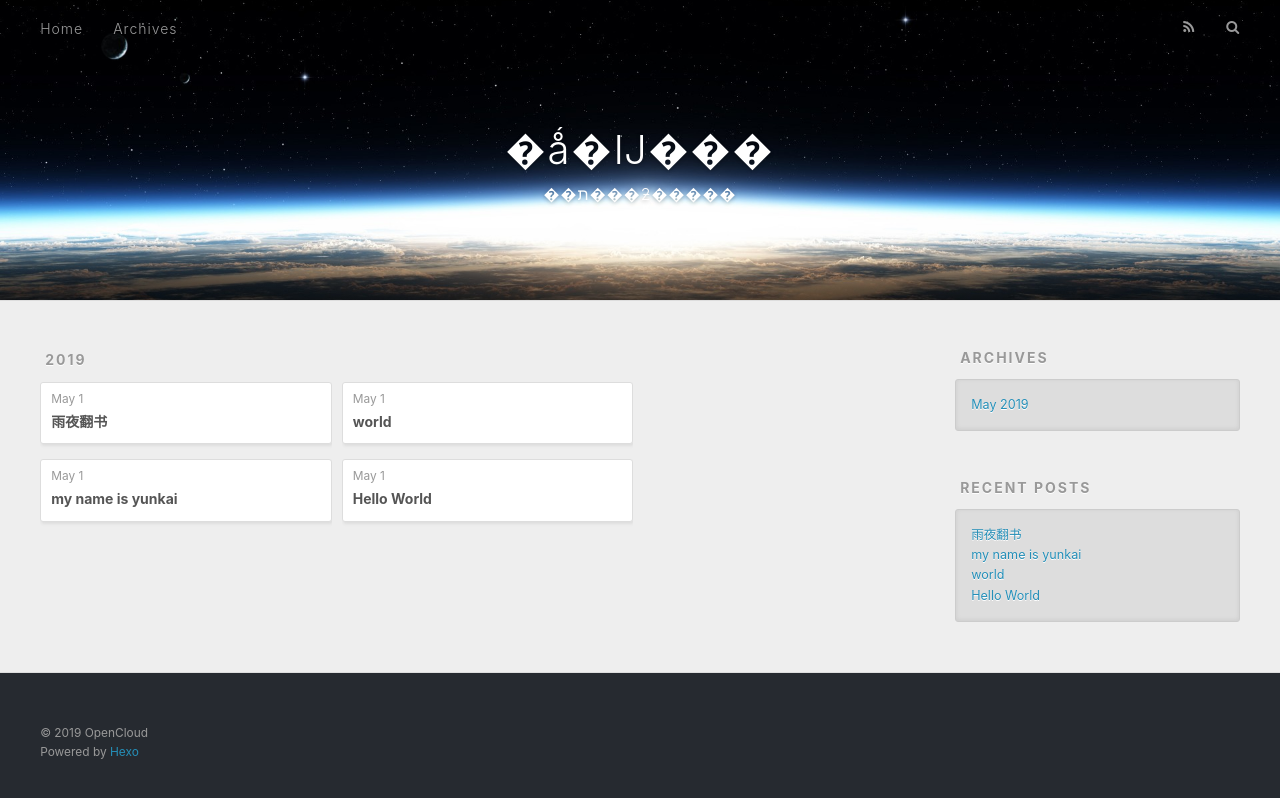
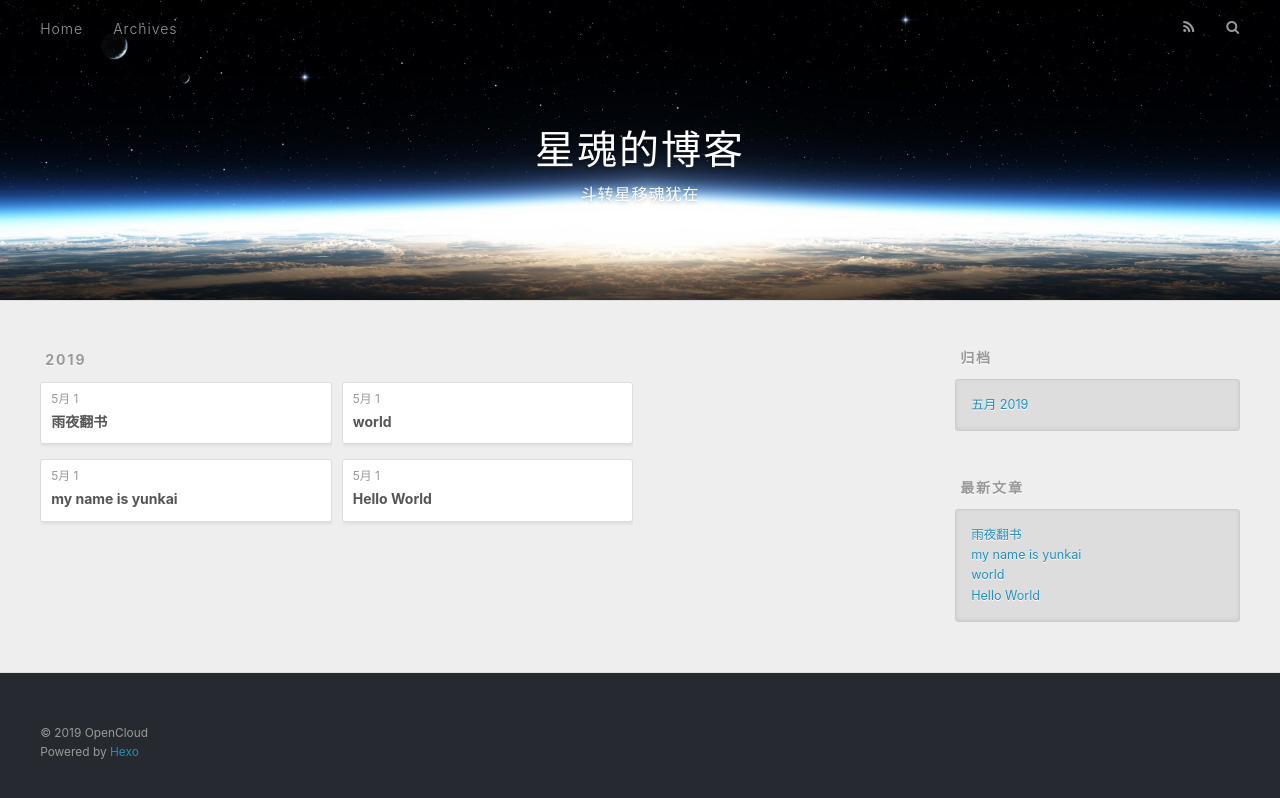
Before and after one commit to herry1985/herry1985.github.io, a plain HTML site: page archives/index.html in a window 1280 px wide. Drawn offline with nearby package versions, Linux system fonts and the light colour scheme.

Commit message:
Site updated: 2019-05-02 02:38:15

```diff
--- a/archives/index.html
+++ b/archives/index.html
@@ -5,20 +5,20 @@
 
 
 
-  <title>Archives | �ǻ�Ĳ���</title>
+  <title>归档 | 星魂的博客</title>
   <meta name="viewport" content="width=device-width, initial-scale=1, maximum-scale=1">
-  <meta name="description" content="�������Ŭ����������¼ѧϰ����������">
+  <meta name="description" content="感受生活、努力工作，记录学习、分享经历">
 <meta property="og:type" content="website">
-<meta property="og:title" content="�ǻ�Ĳ���">
+<meta property="og:title" content="星魂的博客">
 <meta property="og:url" content="http://yoursite.com/archives/index.html">
-<meta property="og:site_name" content="�ǻ�Ĳ���">
-<meta property="og:description" content="�������Ŭ����������¼ѧϰ����������">
-<meta property="og:locale" content="default">
+<meta property="og:site_name" content="星魂的博客">
+<meta property="og:description" content="感受生活、努力工作，记录学习、分享经历">
+<meta property="og:locale" content="zh-CN">
 <meta name="twitter:card" content="summary">
-<meta name="twitter:title" content="�ǻ�Ĳ���">
-<meta name="twitter:description" content="�������Ŭ����������¼ѧϰ����������">
+<meta name="twitter:title" content="星魂的博客">
+<meta name="twitter:description" content="感受生活、努力工作，记录学习、分享经历">
 
-    <link rel="alternate" href="/atom.xml" title="�ǻ�Ĳ���" type="application/atom+xml">
+    <link rel="alternate" href="/atom.xml" title="星魂的博客" type="application/atom+xml">
 
 
     <link rel="icon" href="/favicon.png">
@@ -37,11 +37,11 @@
   <div id="header-outer" class="outer">
     <div id="header-title" class="inner">
       <h1 id="logo-wrap">
-        <a href="/" id="logo">�ǻ�Ĳ���</a>
+        <a href="/" id="logo">星魂的博客</a>
       </h1>
 
         <h2 id="subtitle-wrap">
-          <a href="/" id="subtitle">��ת���ƻ�����</a>
+          <a href="/" id="subtitle">斗转星移魂犹在</a>
         </h2>
 
     </div>
@@ -58,7 +58,7 @@
 
           <a id="nav-rss-link" class="nav-icon" href="/atom.xml" title="RSS Feed"></a>
 
-        <a id="nav-search-btn" class="nav-icon" title="Search"></a>
+        <a id="nav-search-btn" class="nav-icon" title="搜索"></a>
       </nav>
       <div id="search-form-wrap">
         <form action="//google.com/search" method="get" accept-charset="UTF-8" class="search-form"><input type="search" name="q" class="search-form-input" placeholder="Search"><button type="submit" class="search-form-submit">&#xF002;</button><input type="hidden" name="sitesearch" value="http://yoursite.com"></form>
@@ -84,7 +84,7 @@
   <div class="archive-article-inner">
     <header class="archive-article-header">
       <a href="/2019/05/01/雨夜翻书/" class="archive-article-date">
-  <time datetime="2019-04-30T17:49:21.000Z" itemprop="datePublished">May 1</time>
+  <time datetime="2019-04-30T17:49:21.000Z" itemprop="datePublished">5月 1</time>
 </a>
 
 
@@ -103,7 +103,7 @@
   <div class="archive-article-inner">
     <header class="archive-article-header">
       <a href="/2019/05/01/my-name-is-yunkai/" class="archive-article-date">
-  <time datetime="2019-04-30T17:44:49.000Z" itemprop="datePublished">May 1</time>
+  <time datetime="2019-04-30T17:44:49.000Z" itemprop="datePublished">5月 1</time>
 </a>
 
 
@@ -122,7 +122,7 @@
   <div class="archive-article-inner">
     <header class="archive-article-header">
       <a href="/2019/05/01/world/" class="archive-article-date">
-  <time datetime="2019-04-30T17:33:53.000Z" itemprop="datePublished">May 1</time>
+  <time datetime="2019-04-30T17:33:53.000Z" itemprop="datePublished">5月 1</time>
 </a>
 
 
@@ -141,7 +141,7 @@
   <div class="archive-article-inner">
     <header class="archive-article-header">
       <a href="/2019/05/01/hello-world/" class="archive-article-date">
-  <time datetime="2019-04-30T17:26:03.372Z" itemprop="datePublished">May 1</time>
+  <time datetime="2019-04-30T17:26:03.372Z" itemprop="datePublished">5月 1</time>
 </a>
 
 
@@ -173,9 +173,9 @@
 
 
   <div class="widget-wrap">
-    <h3 class="widget-title">Archives</h3>
+    <h3 class="widget-title">归档</h3>
     <div class="widget">
-      <ul class="archive-list"><li class="archive-list-item"><a class="archive-list-link" href="/archives/2019/05/">May 2019</a></li></ul>
+      <ul class="archive-list"><li class="archive-list-item"><a class="archive-list-link" href="/archives/2019/05/">五月 2019</a></li></ul>
     </div>
   </div>
 
@@ -183,7 +183,7 @@
 
 
   <div class="widget-wrap">
-    <h3 class="widget-title">Recent Posts</h3>
+    <h3 class="widget-title">最新文章</h3>
     <div class="widget">
       <ul>
 
```
Also changed, not shown: 2019/05/01/hello-world/index.html (+11 -11 lines), 2019/05/01/my-name-is-yunkai/index.html (+14 -14 lines), 2019/05/01/world/index.html (+14 -14 lines), 2019/05/01/雨夜翻书/index.html (+14 -14 lines), archives/2019/05/index.html (+19 -19 lines), archives/2019/index.html (+19 -19 lines), index.html (+19 -19 lines), shi-yishi小试牛刀/index.html (+14 -14 lines).
